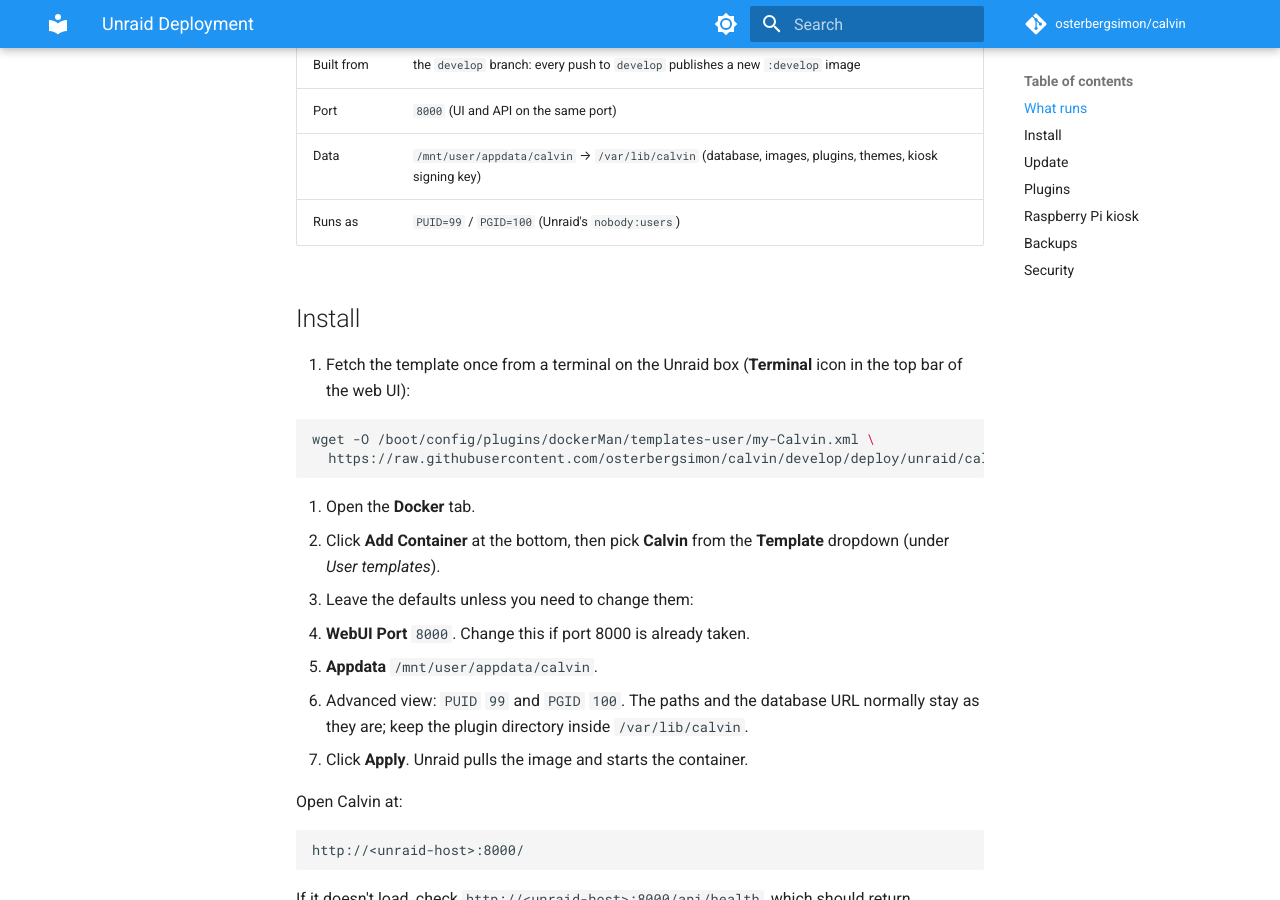
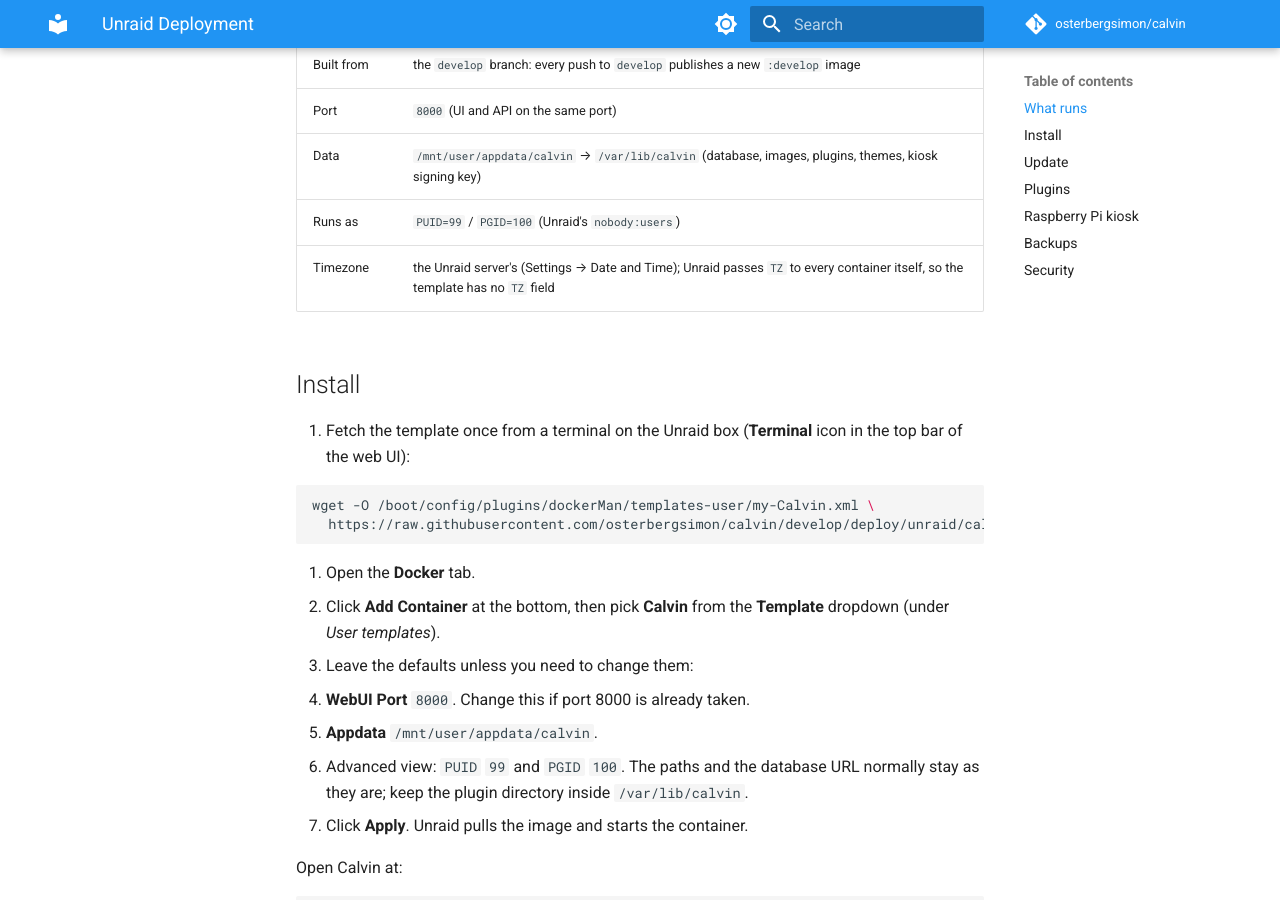
Before and after one commit to osterbergsimon/calvin, an MkDocs documentation site: the page built from docs/setup/UNRAID.md, in a window 1280 px wide and 900 px high, scrolled down 398 px. Built offline with MkDocs 1.6.1 and Material for MkDocs 9.7.7, drawn with Linux system fonts in a browser that asks for light colours; comment, search, counter and statistics services are not loaded.

Commit message:
docs(unraid): note that Unraid supplies TZ to the container (calvin-c4k)

```diff
--- a/docs/setup/UNRAID.md
+++ b/docs/setup/UNRAID.md
@@ -12,6 +12,7 @@
 | Port | `8000` (UI and API on the same port) |
 | Data | `/mnt/user/appdata/calvin` → `/var/lib/calvin` (database, images, plugins, themes, kiosk signing key) |
 | Runs as | `PUID=99` / `PGID=100` (Unraid's `nobody:users`) |
+| Timezone | the Unraid server's (Settings → Date and Time); Unraid passes `TZ` to every container itself, so the template has no `TZ` field |
 
 ## Install
 
```
